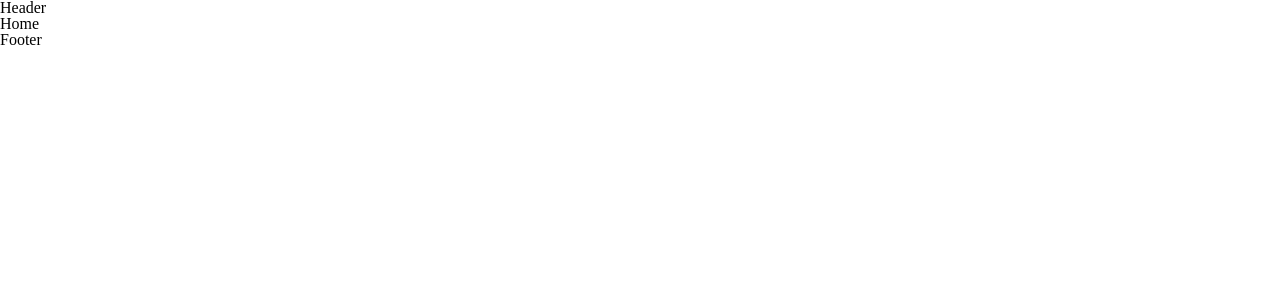
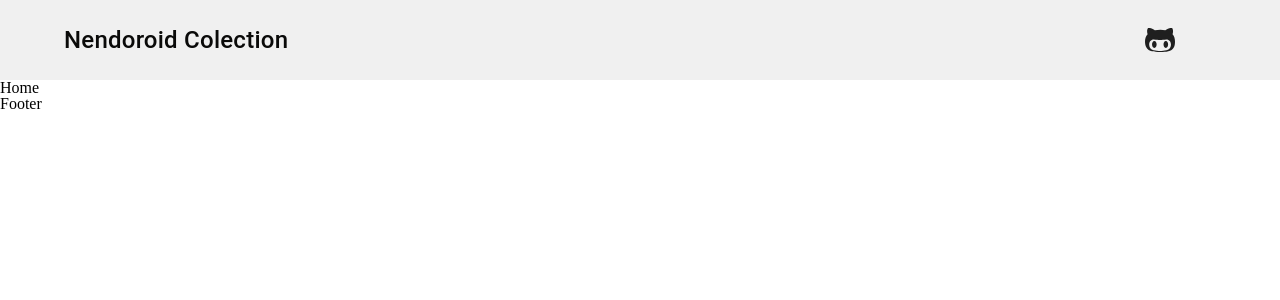
Before and after one commit to otavioaraujo08/nendoroid-colection, a React (Create React App) app: page / in a window 1280 px wide. Shown: the top 300 px of the page. Built offline with nearby package versions, Linux system fonts and the light colour scheme.

Commit message:
feat: update header component

```diff
--- a/src/Layout/Header/Index.tsx
+++ b/src/Layout/Header/Index.tsx
@@ -1,7 +1,25 @@
+import { Box, Button, Typography } from "@material-ui/core";
+import { useStyles } from "./styles";
+import { FaGithubAlt } from "react-icons/fa";
+
 export const Header = () => {
+  const classes = useStyles();
+
+  const redirectToGithub = () => {
+    window.open(
+      "https://github.com/otavioaraujo08/nendoroid-colection",
+      "_blank",
+      "noreferrer"
+    );
+  };
+
   return (
-    <header>
-      <h1>Header</h1>
-    </header>
+    <Box className={classes.header}>
+      <Typography className={classes.title}>Nendoroid Colection</Typography>
+
+      <Button onClick={redirectToGithub}>
+        <FaGithubAlt size="2rem" className={classes.icon} />
+      </Button>
+    </Box>
   );
 };
--- /dev/null
+++ b/src/Layout/Header/styles.ts
@@ -0,0 +1,27 @@
+import { makeStyles } from "@material-ui/core";
+
+export const useStyles = makeStyles((theme) => ({
+  header: {
+    minHeight: "5rem",
+    backgroundColor: "#F0F0F0",
+    display: "flex",
+    justifyContent: "space-between",
+    alignItems: "center",
+    padding: "0 4rem",
+    [theme.breakpoints.between(0, 800)]: {
+      padding: "0 2rem",
+    },
+  },
+  title: {
+    fontFamily: "Roboto",
+    fontSize: "1.5rem",
+    fontWeight: 540,
+    color: "#0A0A09",
+  },
+  icon: {
+    marginRight: "2rem",
+    [theme.breakpoints.between(0, 800)]: {
+      marginRight: 0,
+    },
+  },
+}));
```
